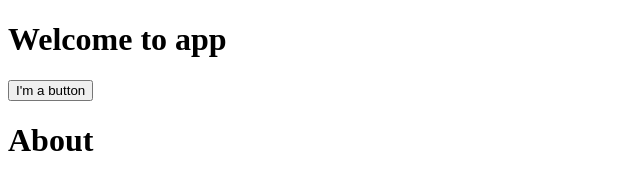
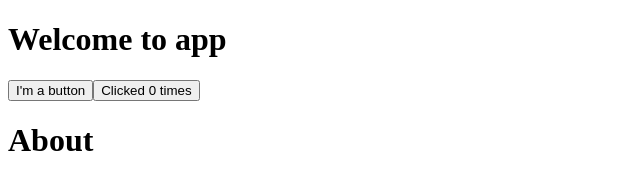
Before and after one commit to jnelbaylen/journal, a React (Vite) app in the folder react/: page / in a window 1280 px wide. Shown: the top 170 px of the page, without its empty margins (0-640 px from the left). Built offline with nearby package versions, Linux system fonts and the light colour scheme.

Commit message:
chore: implement counter state and handler function

```diff
--- a/react/src/components/Button/MyButton.jsx
+++ b/react/src/components/Button/MyButton.jsx
@@ -1,5 +1,22 @@
+import { useState } from "react";
+
 export default function MyButton() {
+
+    const [count, setCount] = useState(0);
+
+    function handleClick() {
+        alert('Hello, there');
+    }
+
+    function handleMessageCount() {
+        setCount(count + 1)
+        console.log("Counting...")
+    }
+
     return (
-        <button>I'm a button</button>
+        <div>
+            <button className="btn-one" onClick={handleClick}>I'm a button</button>
+            <button className="btn-two" onClick={handleMessageCount}>Clicked {count} times</button>
+        </div>
     )
 }
```
